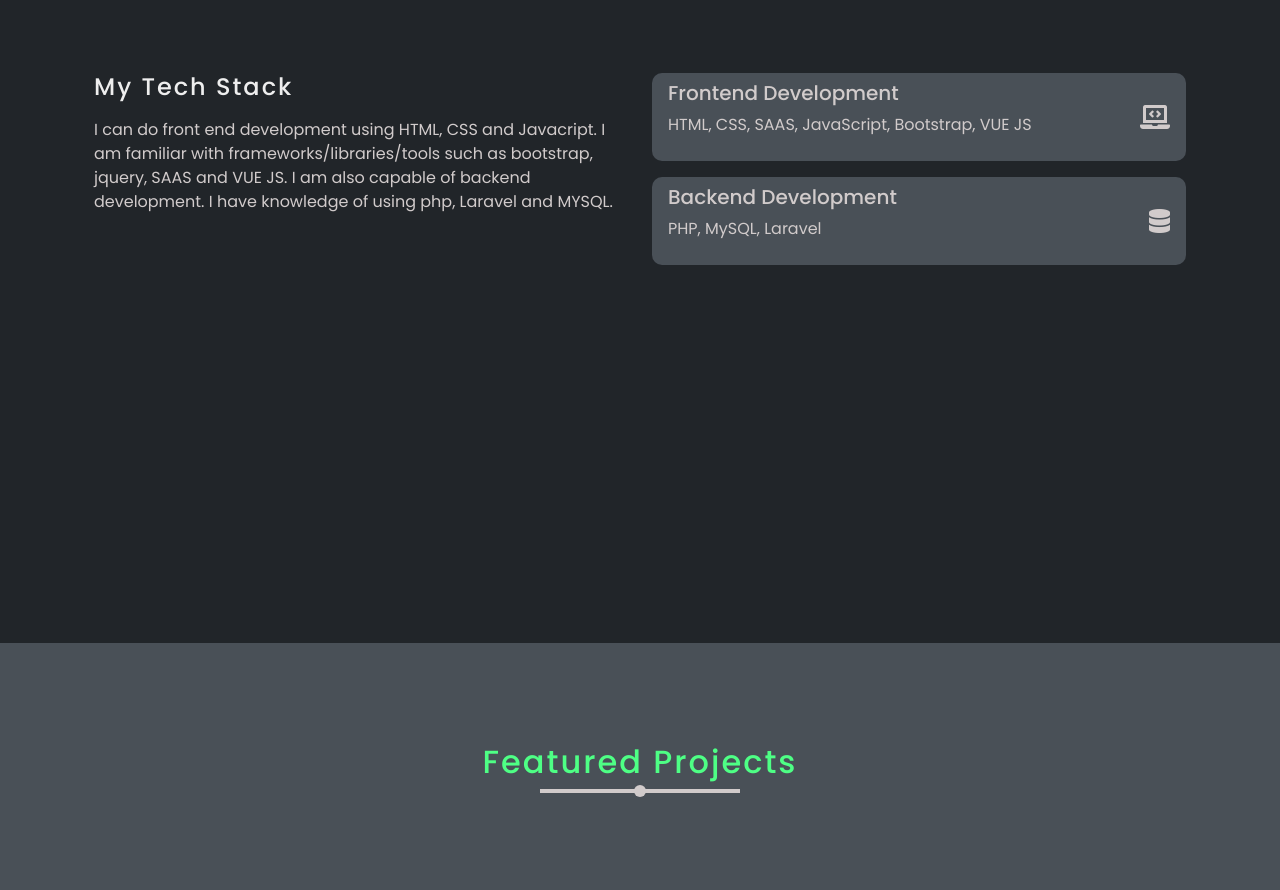
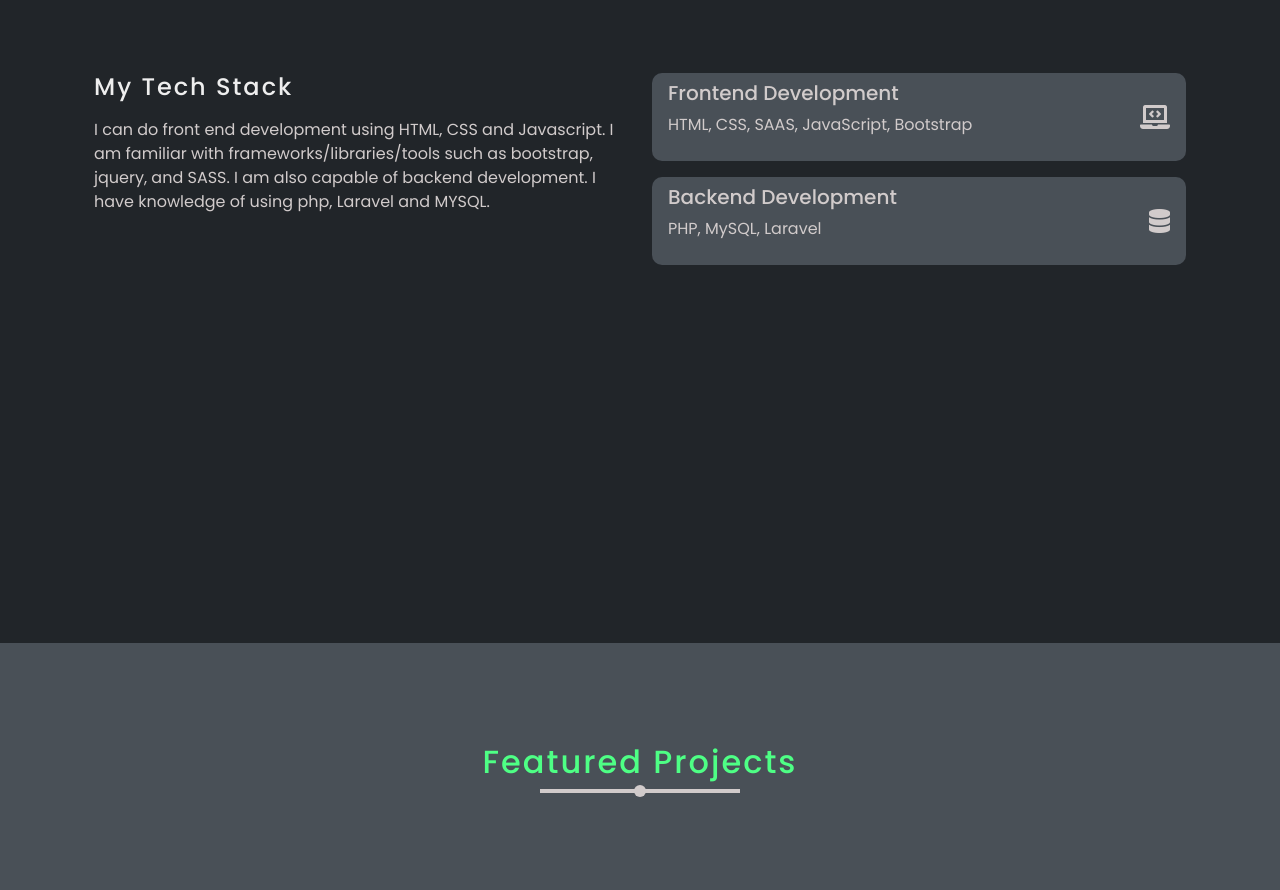
Before and after one commit to wendell1101/wendell1101.github.io, a plain HTML site: page index.html in a window 1280 px wide. Shown: the part 1690-2580 px from the top of the page. Drawn offline with nearby package versions, Linux system fonts and the light colour scheme; files whose address does not match are found by name.

Commit message:
Update about me

```diff
--- a/index.html
+++ b/index.html
@@ -122,14 +122,14 @@
                         <div class="service-left">
                             <h4 class="subtitle mb-3 service-title" data-aos="fade-down">My Tech Stack</h4>
                             <p class="service-text" data-aos="fade-right">
-                                I can do front end development using HTML, CSS and Javacript. I am familiar with frameworks/libraries/tools such as bootstrap, jquery, SAAS and VUE JS. I am also capable of backend development. I have knowledge of using php, Laravel and MYSQL.
+                                I can do front end development using HTML, CSS and Javascript. I am familiar with frameworks/libraries/tools such as bootstrap, jquery, and SASS. I am also capable of backend development. I have knowledge of using php, Laravel and MYSQL.
                             </p>
                         </div>
                         <div class="mx-auto service-right">
                             <div class="service-container" data-aos="fade-up">
                                 <div>
                                     <h5>Frontend Development</h5>
-                                    <p>HTML, CSS, SAAS, JavaScript, Bootstrap, VUE JS</p>
+                                    <p>HTML, CSS, SAAS, JavaScript, Bootstrap</p>
                                 </div>
                                 <i class="service-icon fas fa-laptop-code"></i>
                             </div>
```
